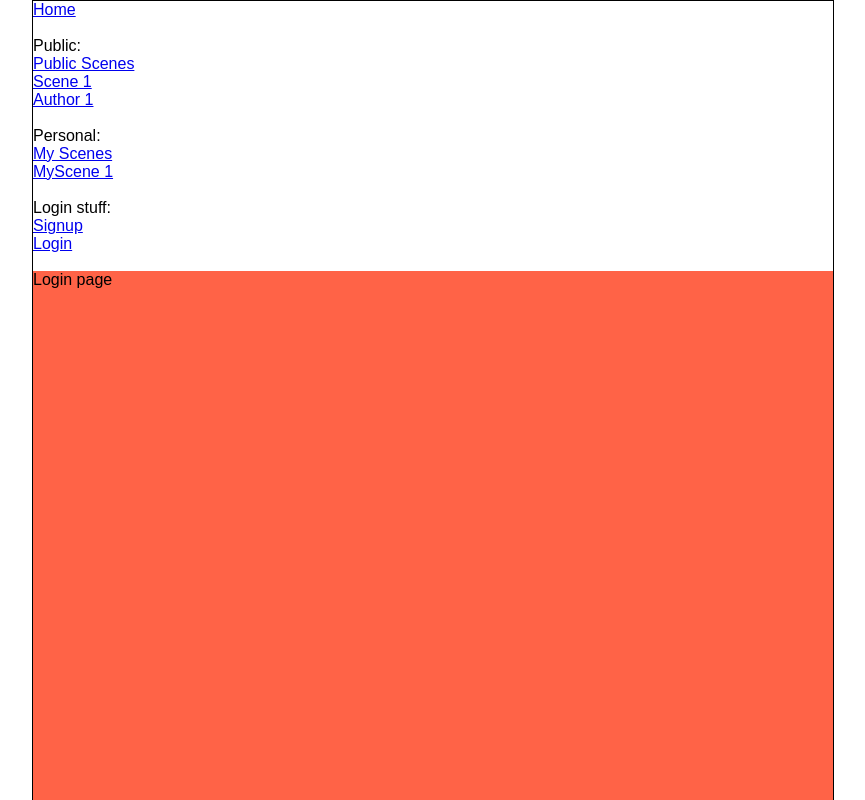
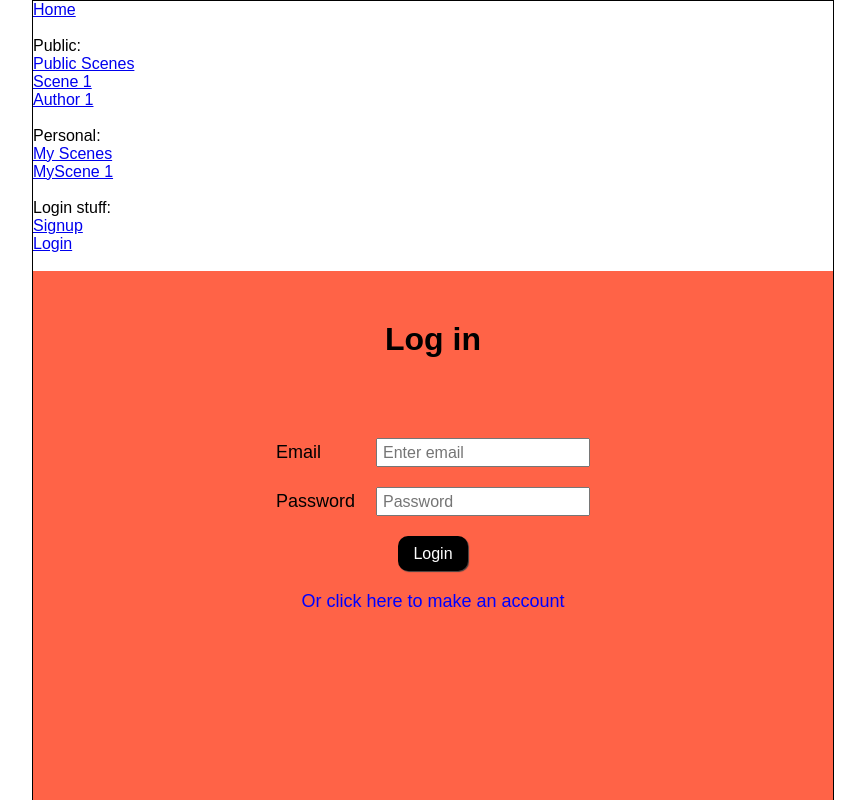
Before and after one commit to TdWa/make-a-scene-frontend, a React (Create React App) app: page /login in a window 1280 px wide. Shown: the top 800 px of the page, without its empty margins (207-1072 px from the left). Built offline with nearby package versions, Linux system fonts and the light colour scheme.

Commit message:
add form to login page

```diff
--- a/src/pages/LoginPage.tsx
+++ b/src/pages/LoginPage.tsx
@@ -1,5 +1,52 @@
-import React from "react";
+import React, { useState } from "react";
+import { Button, Form, StyledLink, PageTitle } from "../styles/styledElements";
 
 export default function LoginPage() {
-  return <div>Login page</div>;
+  const [email, setEmail] = useState("");
+  const [password, setPassword] = useState("");
+
+  function submitForm(event: React.FormEvent<HTMLFormElement>) {
+    event.preventDefault();
+    // dispatch(login(email, password....));
+    setEmail("");
+    setPassword("");
+  }
+
+  return (
+    <div>
+      <PageTitle>Log in</PageTitle>
+      <Form onSubmit={submitForm}>
+        <div className="formRow">
+          <label htmlFor="loginEmail">Email</label>
+          <input
+            id="loginEmail"
+            name="loginEmail"
+            value={email}
+            onChange={(event) => setEmail(event.target.value)}
+            type="email"
+            placeholder="Enter email"
+            required
+          ></input>
+        </div>
+        <div className="formRow">
+          <label htmlFor="loginPassword">Password</label>
+          <input
+            id="loginPassword"
+            name="loginPassword"
+            value={password}
+            onChange={(event) => setPassword(event.target.value)}
+            type="password"
+            placeholder="Password"
+            required
+          ></input>
+        </div>
+        <div className="formRow">
+          <Button type="submit">Login</Button>
+        </div>
+        <div className="formRow">
+          <StyledLink to="/signup">Or click here to make an account</StyledLink>
+        </div>
+      </Form>
+    </div>
+  );
 }
```
